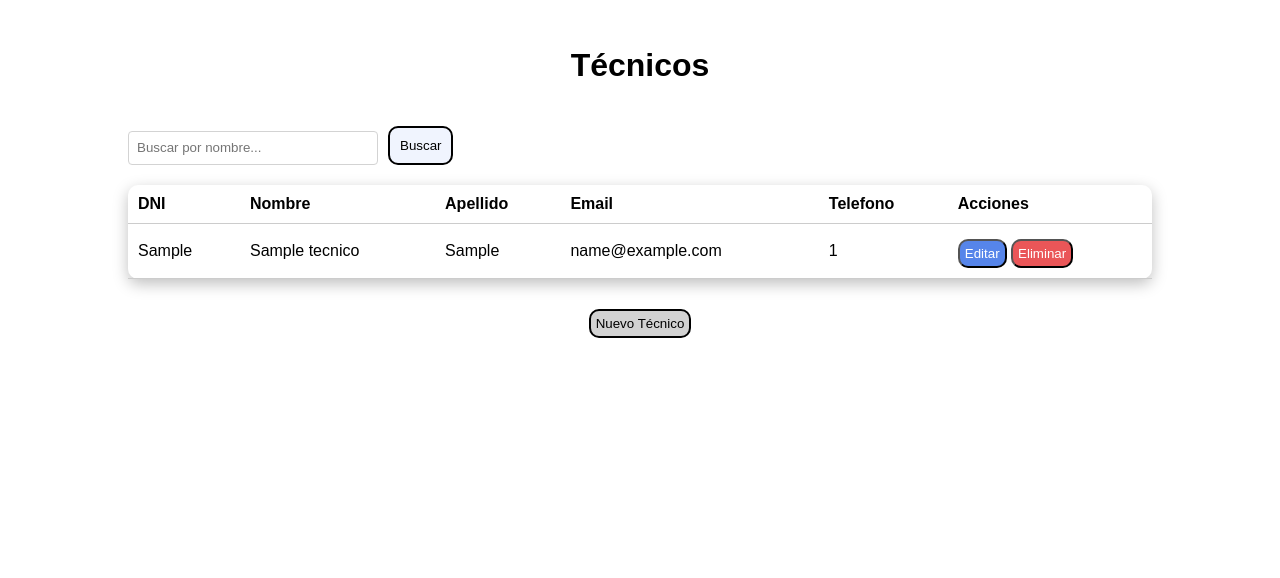
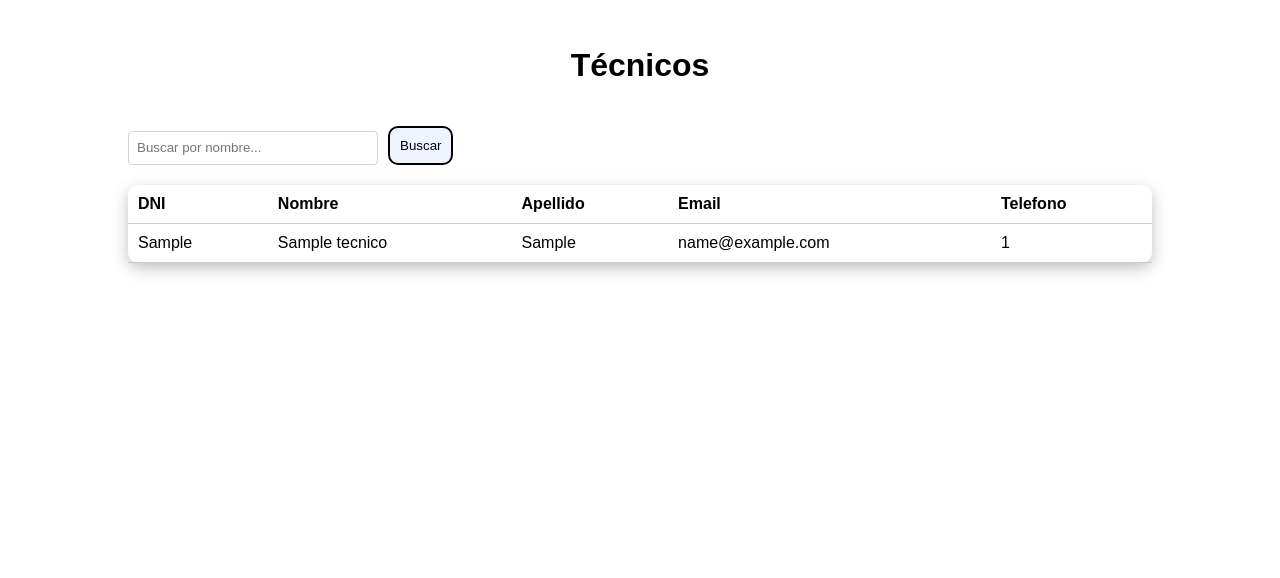
Before and after one commit to javieralbizu/Proyecto_N-8, a Django app: page /Tecnico/ in a window 1280 px wide. Shown: the part 135-713 px from the top of the page. Run offline with Django 5.2, Linux system fonts and the light colour scheme; tables that the repository leaves empty hold one stand-in row (values such as "Sample post").

Commit message:
Ocultar botones si no estas logeado funcionando

```diff
--- a/Activos/Templates/Activos/Tabla.html
+++ b/Activos/Templates/Activos/Tabla.html
@@ -26,7 +26,7 @@ Tabla Activos
         <th>Fecha instalacion</th>
         <th>Ubicación</th>
         <th>Estado operativo</th>
-        <th>Acciones</th>
+        <th class="privado">Acciones</th>
     </tr>
     {% for Activo in Activos %}
     <tr>
@@ -38,14 +38,14 @@ Tabla Activos
         <td>{{ Activo.FechaInstalacion }}</td>
         <td>{{ Activo.Ubicacion }}</td>
         <td>{{ Activo.EstadoOperativo }}</td>
-        <td>
+        <td class="privado">
             <a href="{% url 'EditarActivo' Activo.id %}?token={{ jwt_token }}"><button class="editar">Editar</button></a>
             <a href="{% url 'EliminarActivo' Activo.id %}?token={{ jwt_token }}"><button class="eliminar">Eliminar</button></a>
         </td>
     </tr>
     {% endfor %}
 </table>
-<div class="contenedor_boton">
+<div class="contenedor_boton privado">
     <a href="{% url 'NuevoActivo' %}?token={{ jwt_token }}"><button>Nuevo Activo</button></a>
 </div>
 {% if Activos.has_other_pages %}
--- a/Incidencias/Templates/Incidencias/Tabla.html
+++ b/Incidencias/Templates/Incidencias/Tabla.html
@@ -27,7 +27,7 @@ Tabla Incidencias
         <th>Descripción</th>
         <th>Técnico asignado</th>
         <th>Activo asignado</th>
-        <th>Acciones</th>
+        <th class="privado">Acciones</th>
     </tr>
     {% for Intervencion in Incidencias %}
     <tr>
@@ -38,14 +38,14 @@ Tabla Incidencias
         <td>{{ Intervencion.Descripcion }}</td>
         <td>{{ Intervencion.TecnicoAsignado }}</td>
         <td>{{ Intervencion.ActivoAsignado }}</td>
-        <td>
+        <td class="privado">
             <a href="{% url 'EditarIncidencia' Intervencion.id %}?token={{ jwt_token }}"><button class="editar">Editar</button></a>
             <a href="{% url 'EliminarIncidencia' Intervencion.id %}?token={{ jwt_token }}"><button class="eliminar">Eliminar</button></a>
         </td>
     </tr>
     {% endfor %}
 </table>
-<div class="contenedor_boton">
+<div class="contenedor_boton privado">
     <a href="{% url 'IncidenciaNueva' %}?token={{ jwt_token }}"><button>Nueva Incidencia</button></a>
 </div>
 
--- a/Tecnico/Templates/Tecnico/Tabla.html
+++ b/Tecnico/Templates/Tecnico/Tabla.html
@@ -21,7 +21,7 @@ Tabla Tecnico
         <th>Apellido</th>
         <th>Email</th>
         <th>Telefono</th>
-        <th>Acciones</th>
+        <th class="privado">Acciones</th>
     </tr>
     {% for Trabajador in lista %}
     <tr>
@@ -30,15 +30,15 @@ Tabla Tecnico
         <td>{{ Trabajador.Apellido }}</td>
         <td>{{ Trabajador.Email }}</td>
         <td>{{ Trabajador.Telefono }}</td>
-        <td>
-            <a href="{% url 'EditarTecnico' Trabajador.id %}?token={{ jwt_token }}" ><button class="editar">Editar</button></a>
+        <td class="privado">
+            <a  href="{% url 'EditarTecnico' Trabajador.id %}?token={{ jwt_token }}" ><button class="editar">Editar</button></a>
             <a href="{% url 'EliminarTecnico' Trabajador.id %}?token={{ jwt_token }}" ><button class="eliminar">Eliminar</button></a>
         </td>
     </tr>
     {% endfor %}
 </table>
 
-<div class="contenedor_boton">
+<div class="contenedor_boton privado">
     <a href="{% url 'NuevoTecnico' %}?token={{ jwt_token }}"><button>Nuevo Técnico</button></a>
 </div>
 
--- a/static/js/main.js
+++ b/static/js/main.js
@@ -8,7 +8,7 @@ async function comprobarLogin() {
 
 
     if (!token) {
-        alert("Pagina sin token");
+
         let privado = document.getElementsByClassName("privado")
         for (let i = 0; i < privado.length; i++) {
             privado[i].style.display = "none";
@@ -24,16 +24,14 @@ async function comprobarLogin() {
     });
 
     if (!respuesta.ok) {
-        alert("No estas Logeado");
+
 
         let privado = document.getElementsByClassName("privado")
         for (let i = 0; i < privado.length; i++) {
             privado[i].style.display = "none";
         }
     }
-    else {
-        alert("Estas Logeado");
-    }
+
 }
 comprobarLogin();
 
@@ -67,192 +65,3 @@ function aplicarTamano() {
         elemento.style.fontSize = tamano + "px";
     });
 }
-/*
-document.addEventListener("DOMContentLoaded", function () {
-
-    const formulario = document.querySelector("form");
-    const boton = formulario.querySelector("button");
-
-    const campos = formulario.querySelectorAll("input");
-
-    boton.disabled = true;
-
-    campos.forEach(campo => {
-
-        // Crear mensaje de error
-        const error = document.createElement("small");
-        error.style.color = "red";
-        error.style.display = "block";
-
-        campo.parentNode.appendChild(error);
-
-        campo.addEventListener("input", function () {
-
-            validarCampo(campo, error);
-            validarFormulario();
-        });
-    });
-
-    function validarCampo(campo, error) {
-
-        let valido = false;
-
-        // DNI
-        if (campo.name === "DNI") {
-
-            valido = /^[0-9]{8}[A-Za-z]$/.test(campo.value);
-
-            error.textContent = valido ? "" : "DNI incorrecto";
-        }
-
-        // Nombre
-        else if (campo.name === "Nombre") {
-
-            valido = campo.value.length >= 2;
-
-            error.textContent = valido ? "" : "Nombre demasiado corto";
-        }
-
-        // Apellido
-        else if (campo.name === "Apellido") {
-
-            valido = campo.value.length >= 2;
-
-            error.textContent = valido ? "" : "Apellido demasiado corto";
-        }
-
-        // Email
-        else if (campo.name === "Email") {
-
-            valido = /^[^\s@]+@[^\s@]+\.[^\s@]+$/.test(campo.value);
-
-            error.textContent = valido ? "" : "Email incorrecto";
-        }
-
-        // Telefono
-        else if (campo.name === "Telefono") {
-
-            valido = /^[0-9]{9}$/.test(campo.value);
-
-            error.textContent = valido ? "" : "Telefono incorrecto";
-        }
-
-        campo.style.border = valido
-            ? "2px solid green"
-            : "2px solid red";
-
-        return valido;
-    }
-
-    function validarFormulario() {
-
-        let formularioValido = true;
-
-        campos.forEach(campo => {
-
-            const error = campo.parentNode.querySelector("small");
-
-            if (!validarCampo(campo, error)) {
-                formularioValido = false;
-            }
-        });
-
-        boton.disabled = !formularioValido;
-    }
-
-});
-
-document.addEventListener('DOMContentLoaded', () => {
-
-    const formulario = document.querySelector('.formulario');
-
-    if (!formulario) return;
-
-    const boton = formulario.querySelector('button');
-
-    const inputs = formulario.querySelectorAll('input');
-
-    boton.disabled = true;
-
-    inputs.forEach(input => {
-
-        const error = document.createElement('small');
-
-        error.style.color = 'red';
-
-        input.parentNode.appendChild(error);
-
-        input.addEventListener('input', () => {
-
-            validarInput(input, error);
-
-            validarFormulario();
-        });
-    });
-
-    function validarInput(input, error) {
-
-        let valido = true;
-
-        // Campo vacío
-        if (input.value.trim() === '') {
-
-            valido = false;
-
-            error.textContent = 'Campo obligatorio';
-        }
-
-        // Email
-        else if (input.name === 'Email' &&
-            !input.value.includes('@')) {
-
-            valido = false;
-
-            error.textContent = 'Email incorrecto';
-        }
-
-        // Teléfono
-        else if (input.name === 'Telefono' &&
-            input.value.length < 9) {
-
-            valido = false;
-
-            error.textContent = 'Telefono demasiado corto';
-        }
-
-        else {
-
-            error.textContent = '';
-        }
-
-        // Colores
-        if (valido) {
-
-            input.style.border = '2px solid green';
-
-        } else {
-
-            input.style.border = '2px solid red';
-        }
-
-        return valido;
-    }
-
-    function validarFormulario() {
-
-        let valido = true;
-
-        inputs.forEach(input => {
-
-            const error = input.parentNode.querySelector('small');
-
-            if (!validarInput(input, error)) {
-
-                valido = false;
-            }
-        });
-
-        boton.disabled = !valido;
-    }
-
-}); */
```
